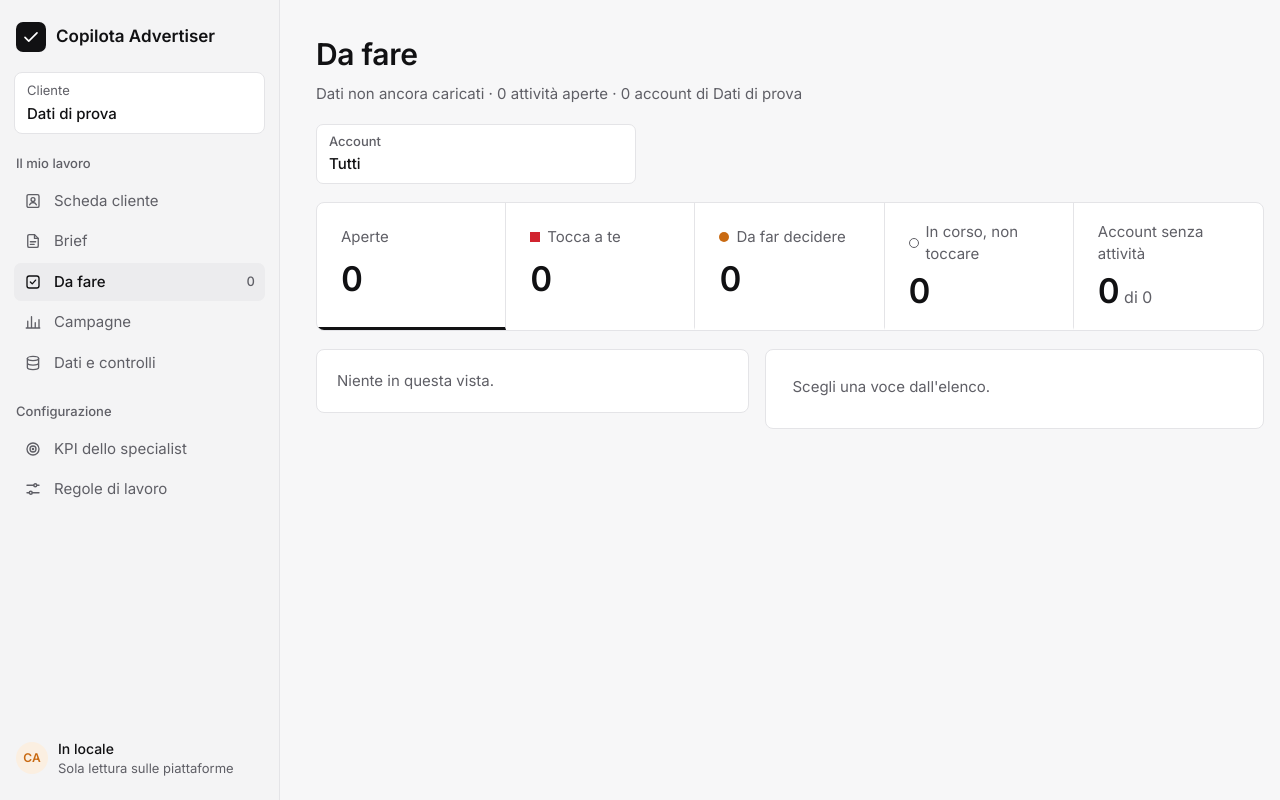
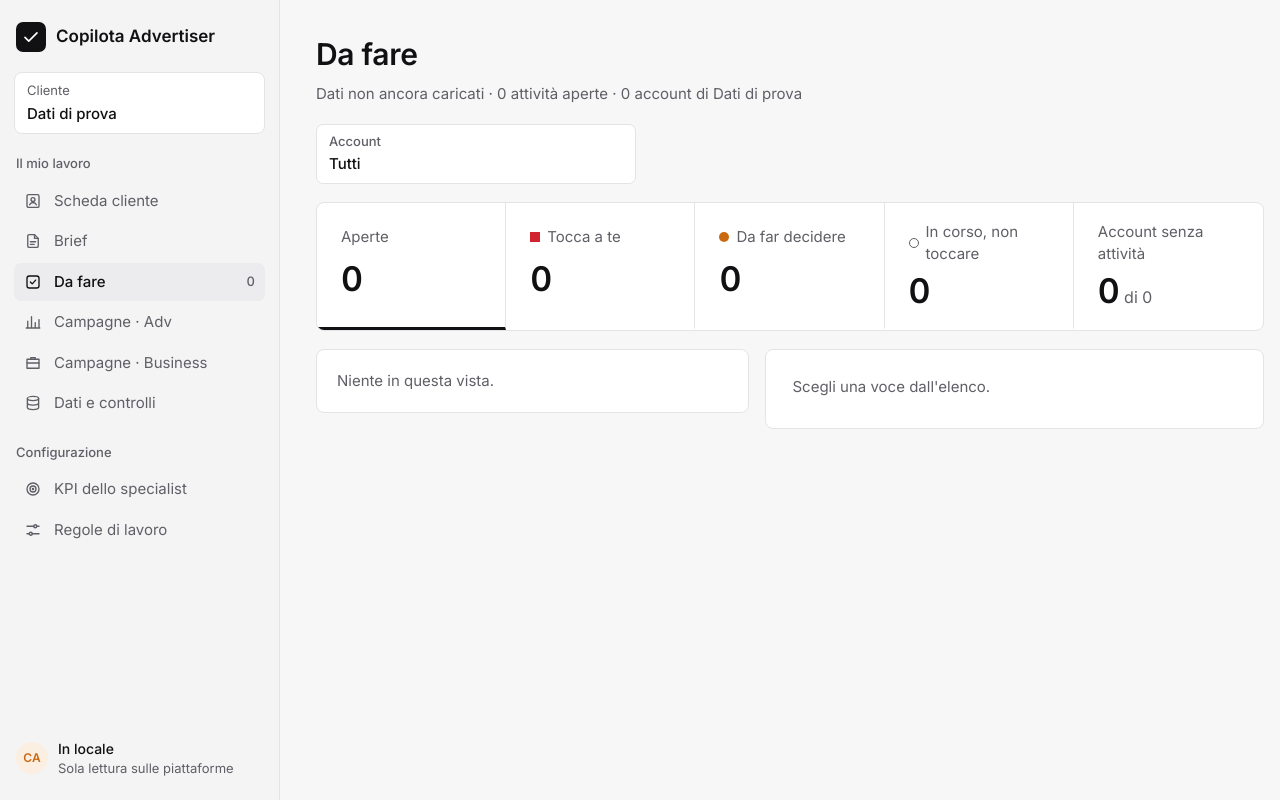
Before and after one commit to davidecarabetta-boop/copilota-advertiser, a FastAPI app: page /c/sample in a window 1280 px wide. Run offline with FastAPI, Linux system fonts and the light colour scheme.

Commit message:
Campagne in due viste separate: Adv e Business
- Campagne · Adv: costo per conversione della piattaforma contro il target.
- Campagne · Business (/c/<cliente>/business): lead del CRM contro i KPI dello
  specialist, con il costo per contratto obiettivo della linea.
- voci separate nella barra laterale; test sulle due viste.

Co-Authored-By: Claude Opus 5.5 <noreply@anthropic.com>

```diff
--- a/src/copilota/web/app.py
+++ b/src/copilota/web/app.py
@@ -422,6 +422,13 @@ def campaigns_page(request: Request, slug: str, account: str = "", al: str | Non
     return _account_view(request, slug, account, "campagne", al, msg)
 
 
+@app.get("/c/{slug}/business", response_class=HTMLResponse)
+def business_page(request: Request, slug: str, account: str = "", al: str | None = None,
+                  msg: str | None = None):
+    """Livello business: le campagne giudicate sul CRM contro i KPI dello specialist."""
+    return _account_view(request, slug, account, "business", al, msg)
+
+
 @app.get("/c/{slug}/creativita", response_class=HTMLResponse)
 def creative_page(request: Request, slug: str, account: str = "", al: str | None = None,
                   msg: str | None = None):
--- a/src/copilota/web/templates/base.html
+++ b/src/copilota/web/templates/base.html
@@ -209,7 +209,10 @@ ul.conds li.ok{color:var(--ok)} ul.conds li.no{color:var(--crit)} ul.conds li.un
         Da fare{% if nav_count is not none %}<span class="n">{{ nav_count }}</span>{% endif %}</a>
       <a href="/c/{{ slug }}/campagne{{ acc_q }}" {% if nav == 'campagne' %}aria-current="page"{% endif %}>
         <svg width="18" height="18" viewBox="0 0 24 24" fill="none" stroke="currentColor" stroke-width="1.8" stroke-linecap="round" aria-hidden="true"><path d="M5 20V11M10 20V5M15 20v-7M20 20V9M3 20h18"/></svg>
-        Campagne</a>
+        Campagne · Adv</a>
+      <a href="/c/{{ slug }}/business{{ acc_q }}" {% if nav == 'business' %}aria-current="page"{% endif %}>
+        <svg width="18" height="18" viewBox="0 0 24 24" fill="none" stroke="currentColor" stroke-width="1.8" stroke-linecap="round" stroke-linejoin="round" aria-hidden="true"><path d="M4 7h16v12H4z"/><path d="M9 7V5h6v2M4 12h16"/></svg>
+        Campagne · Business</a>
       {% if nav_has_meta %}
       <a href="/c/{{ slug }}/creativita{{ acc_q }}" {% if nav == 'creativita' %}aria-current="page"{% endif %}>
         <svg width="18" height="18" viewBox="0 0 24 24" fill="none" stroke="currentColor" stroke-width="1.8" stroke-linecap="round" stroke-linejoin="round" aria-hidden="true"><rect x="3.5" y="4.5" width="17" height="15" rx="2"/><circle cx="9" cy="10" r="1.8"/><path d="M20.5 16l-5-5-8.5 8.5"/></svg>
```
Also changed, not shown: src/copilota/web/templates/account.html (+18 -6 lines), tests/test_web.py (+5 -0 lines).
